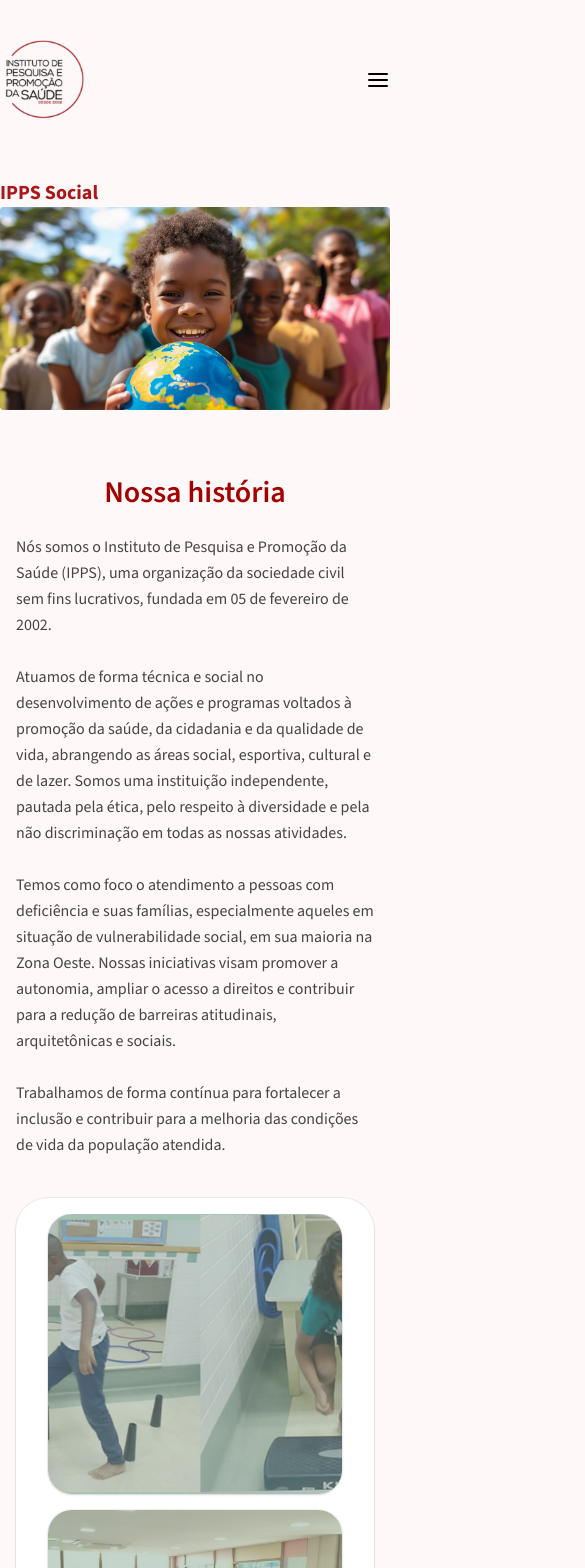
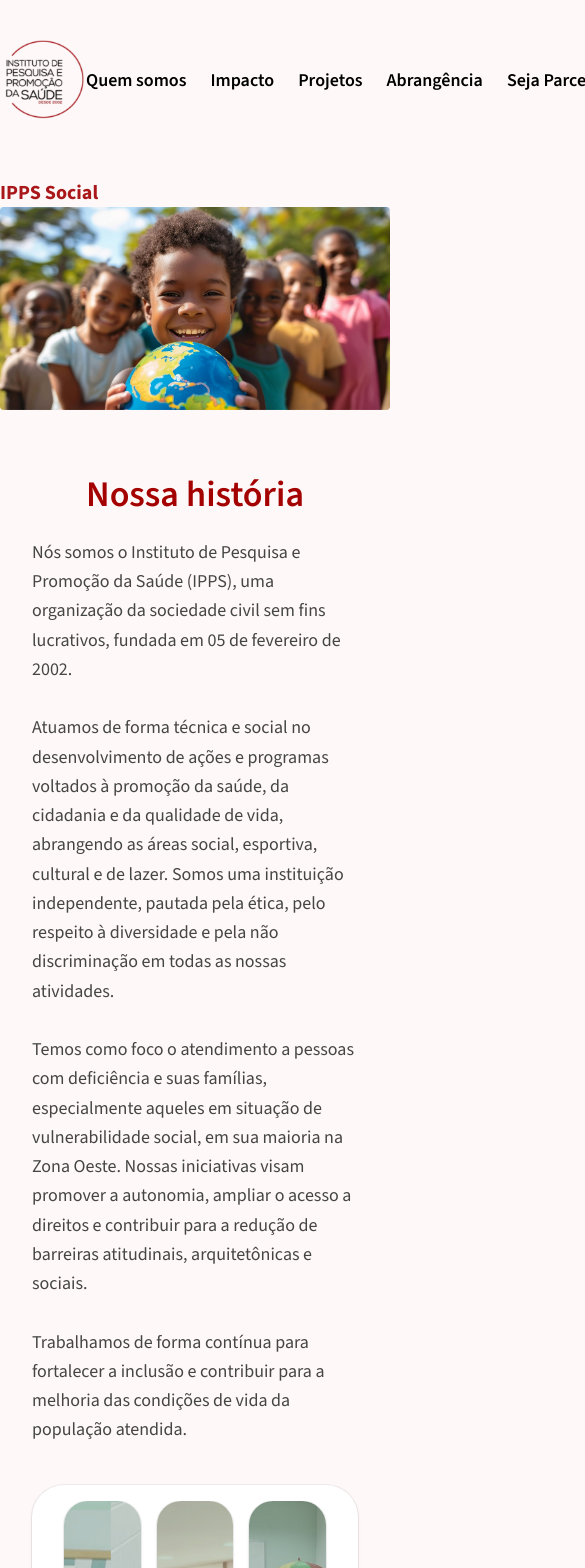
Before and after one commit to MF-Sergio/IPPS, a React (Vite) app: page /quem-somos in a window 390 px wide. Shown: the top 1568 px of the page, 585 px wide, since content can reach past the window. Built offline with nearby package versions, Linux system fonts and the light colour scheme.

Commit message:
fix: ajustes className, removidas as classes de adaptação por hora para melhor organização a princípio

```diff
--- a/src/components/Footer/FooterLinks.tsx
+++ b/src/components/Footer/FooterLinks.tsx
@@ -9,11 +9,9 @@ type FooterLinksProps = {
 export default function FooterLinks({ title, links }: FooterLinksProps) {
   return (
     <section>
-      <h3 className="font-semibold tracking-[0.18em]">
-        {title}
-      </h3>
+      <h3 className="font-semibold tracking-[0.18em]">{title}</h3>
 
-      <ul className="mt-4 grid grid-cols-1 gap-3 sm:grid-cols-2 sm:gap-x-10">
+      <ul className="mt-4 grid grid-cols-2 gap-x-10 gap-y-3">
         {links.map((link) => (
           <li key={link.label}>
             <a
--- a/src/components/Footer/index.tsx
+++ b/src/components/Footer/index.tsx
@@ -8,11 +8,11 @@ import { footerContato, footerHorario, footerNav } from "./footerDados";
 export default function Footer() {
   return (
     <footer className="text-sm border-t border-white/10 bg-[#212529] shadow-[0_-8px_30px_rgba(0,0,0,0.08)]">
-      <div className="mx-auto w-full max-w-7xl px-6 py-14 lg:px-10">
+      <div className="mx-auto w-full max-w-7xl px-10 py-14">
         <div className="flex flex-col gap-12">
           <FooterLogo />
 
-          <div className="justify-items-center text-start grid gap-10 lg:grid-cols-3 lg:gap-12">
+          <div className="grid grid-cols-3 justify-items-center gap-12 text-start">
             <FooterLinks title="Navegação" links={footerNav} />
 
             <FooterContato
--- a/src/components/Header/HeaderMobileToggle.tsx
+++ b/src/components/Header/HeaderMobileToggle.tsx
@@ -1,17 +1,20 @@
-import { FiMenu, FiX } from 'react-icons/fi';
+import { FiMenu, FiX } from "react-icons/fi";
 
 type HeaderMobileToggleProps = {
   isOpen: boolean;
   onClick: () => void;
 };
 
-export default function HeaderMobileToggle({ isOpen, onClick }: HeaderMobileToggleProps) {
+export default function HeaderMobileToggle({
+  isOpen,
+  onClick,
+}: HeaderMobileToggleProps) {
   return (
     <button
       type="button"
       onClick={onClick}
-      className="md:hidden flex items-center justify-center"
-      aria-label={isOpen ? 'Fechar menu' : 'Abrir menu'}
+      className="flex items-center justify-center"
+      aria-label={isOpen ? "Fechar menu" : "Abrir menu"}
       aria-expanded={isOpen}
     >
       {isOpen ? <FiX size={24} /> : <FiMenu size={24} />}
--- a/src/components/Header/HeaderNav.tsx
+++ b/src/components/Header/HeaderNav.tsx
@@ -10,13 +10,13 @@ type HeaderNavProps = {
 
 export default function HeaderNav({ navLinks, onNavigate }: HeaderNavProps) {
   return (
-    <nav className="flex md:flex-row flex-col md:flex-nowrap gap-6 p-4 md:p-0 items-start md:items-center">
+    <nav className="flex items-center gap-6">
       {navLinks.map((link) => (
         <a
           key={link.label}
           href={link.href}
           onClick={onNavigate}
-          className="text-left md:text-center text-lg whitespace-nowrap transition-colors hover:text-[var(--titulo)]"
+          className="text-lg whitespace-nowrap text-center transition-colors hover:text-[var(--titulo)]"
         >
           {link.label}
         </a>
--- a/src/components/Header/index.tsx
+++ b/src/components/Header/index.tsx
@@ -1,6 +1,4 @@
-import { useState } from "react";
 import Logo from "../Logo/Logo";
-import HeaderMobileToggle from "./HeaderMobileToggle";
 import HeaderNav from "./HeaderNav";
 import { Link } from "react-router-dom";
 import { FiHeart } from "react-icons/fi";
@@ -16,21 +14,14 @@ const navLinks = [
 ];
 
 export default function Header() {
-  const [isOpen, setIsOpen] = useState(false);
-
   return (
-    <header className="mt-10 mx-auto flex w-full max-w-[1150px] text-black items-center justify-between my-6 font-semibold relative z-50">
+    <header className="relative z-50 mx-auto mt-10 flex w-full max-w-[1150px] items-center justify-between font-semibold text-black">
       <Logo variant="nova" />
 
-      <HeaderMobileToggle isOpen={isOpen} onClick={() => setIsOpen(!isOpen)} />
-
-      <div
-        className={`absolute md:static top-16 left-0 right-0 md:flex md:items-center gap-9 bg-white md:bg-transparent z-50 md:z-auto ${isOpen ? "flex flex-col" : "hidden md:flex"}`}
-      >
-        <HeaderNav navLinks={navLinks} onNavigate={() => setIsOpen(false)} />
+      <div className="flex items-center gap-9">
+        <HeaderNav navLinks={navLinks} />
         <Link
           to="/?doar=1"
-          onClick={() => setIsOpen(false)}
           className="flex h-[48px] w-[201px] cursor-pointer items-center justify-center gap-3 rounded-lg bg-[#216587] px-5 py-2 text-lg text-white no-underline transition-colors duration-200 hover:bg-[#1b5570]"
         >
           <FiHeart /> Doar agora
--- a/src/pages/Home/components/quemSomos/QuemSomos.tsx
+++ b/src/pages/Home/components/quemSomos/QuemSomos.tsx
@@ -25,7 +25,7 @@ export default function QuemSomos() {
         social, esportiva, cultural e de lazer, sempre com o compromisso de
         construir uma sociedade mais inclusiva e justa.
       </p>
-      <div className="grid grid-cols-1 md:grid-cols-4 gap-6">
+      <div className="grid grid-cols-4 gap-6">
         <Caixa
           icone={<FontAwesomeIcon icon={faWheelchairMove} />}
           title="DESCRIÇÃO"
--- a/src/pages/QuemSomos/components/NossaHistoria/NossaHistoria.tsx
+++ b/src/pages/QuemSomos/components/NossaHistoria/NossaHistoria.tsx
@@ -13,20 +13,20 @@ const slides = [
 
 export default function NossaHistoria() {
   return (
-    <section className="mx-auto mt-16 max-w-6xl px-4 sm:px-6 lg:px-8">
+    <section className="mx-auto mt-16 max-w-6xl px-8">
       <div className="text-center">
-        <h2 className="text-3xl font-bold text-[var(--vermelho)] lg:text-4xl">
+        <h2 className="text-4xl font-bold text-[var(--vermelho)]">
           Nossa história
         </h2>
-        <p className="mx-auto mt-6 max-w-5xl text-left text-base leading-relaxed text-[rgba(28,29,29,0.82)] lg:text-lg">
+        <p className="mx-auto mt-6 max-w-5xl text-left text-lg leading-relaxed text-[rgba(28,29,29,0.82)]">
           Nós somos o Instituto de Pesquisa e Promoção da Saúde (IPPS), uma
           organização da sociedade civil sem fins lucrativos, fundada em 05 de
           fevereiro de 2002.
           <br />
           <br />
           Atuamos de forma técnica e social no desenvolvimento de ações e
-          programas voltados à promoção da saúde, da cidadania e da qualidade
-          de vida, abrangendo as áreas social, esportiva, cultural e de lazer.
+          programas voltados à promoção da saúde, da cidadania e da qualidade de
+          vida, abrangendo as áreas social, esportiva, cultural e de lazer.
           Somos uma instituição independente, pautada pela ética, pelo respeito
           à diversidade e pela não discriminação em todas as nossas atividades.
           <br />
@@ -82,7 +82,7 @@ export default function NossaHistoria() {
         >
           {slides.map((slide, slideIndex) => (
             <div key={slideIndex} className="px-4 pb-2">
-              <div className="grid gap-4 md:grid-cols-3">
+              <div className="grid grid-cols-3 gap-4">
                 {slide.map((imagem, imageIndex) => (
                   <div
                     key={`${slideIndex}-${imageIndex}`}
@@ -91,7 +91,7 @@ export default function NossaHistoria() {
                     <img
                       src={imagem}
                       alt={`Fotografia da história do IPPS ${slideIndex + 1}-${imageIndex + 1}`}
-                      className="h-[280px] w-full object-cover md:h-[420px]"
+                      className="h-[420px] w-full object-cover"
                     />
                   </div>
                 ))}
--- a/src/pages/QuemSomos/components/NossaTrajetoria/NossaTrajetoria.tsx
+++ b/src/pages/QuemSomos/components/NossaTrajetoria/NossaTrajetoria.tsx
@@ -36,9 +36,9 @@ const etapas = [
 
 export default function NossaTrajetoria() {
   return (
-		<section className="mx-auto mt-16 max-w-6xl px-4 sm:px-6 lg:px-8">
+    <section className="mx-auto mt-16 max-w-6xl px-8">
       <div className="text-center">
-				<h2 className="text-3xl font-bold text-[var(--vermelho)] lg:text-4xl">
+        <h2 className="text-4xl font-bold text-[var(--vermelho)]">
           Nossa Trajetória
         </h2>
       </div>
@@ -46,21 +46,21 @@ export default function NossaTrajetoria() {
       <div className="relative mt-12">
         <div className="absolute left-11 top-0 h-full w-[1.8px] bg-[#c8c0c2]" />
 
-				<div className="space-y-10 sm:space-y-12">
+        <div className="space-y-12">
           {etapas.map((etapa) => (
             <article
               key={etapa.ano}
-							className="grid items-start gap-4 sm:grid-cols-[84px_1fr] sm:gap-6"
+              className="grid grid-cols-[84px_1fr] items-start gap-6"
             >
               <div className="relative flex items-start justify-start">
-								<div className="relative z-10 inline-flex min-w-[84px] items-center justify-center rounded-xl bg-[#f1c8d6] px-4 py-3 text-lg font-bold text-[var(--vermelho)] shadow-sm sm:min-w-[88px]">
+                <div className="relative z-10 inline-flex min-w-[88px] items-center justify-center rounded-xl bg-[#f1c8d6] px-4 py-3 text-lg font-bold text-[var(--vermelho)] shadow-sm">
                   {etapa.ano}
                 </div>
               </div>
 
               <div className="pt-1 text-left">
                 {etapa.texto ? (
-									<p className="max-w-5xl text-base font-semibold leading-relaxed text-[rgba(28,29,29,0.88)] sm:text-lg">
+                  <p className="max-w-5xl text-lg font-semibold leading-relaxed text-[rgba(28,29,29,0.88)]">
                     {etapa.texto}
                   </p>
                 ) : (
```
Also changed, not shown: src/pages/QuemSomos/components/NossosNumeros/NossosNumeros.tsx (+30 -12 lines). Lines whose indentation alone changed are shown as unchanged.
